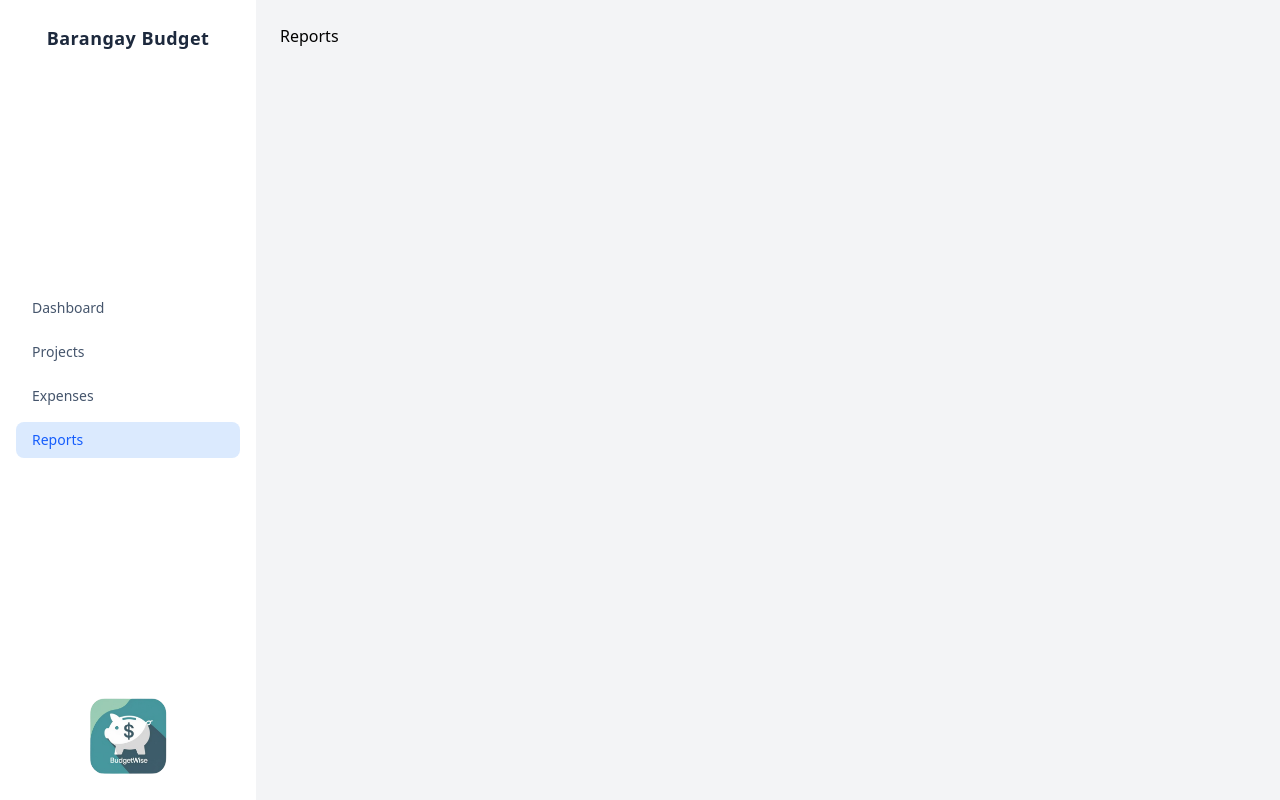
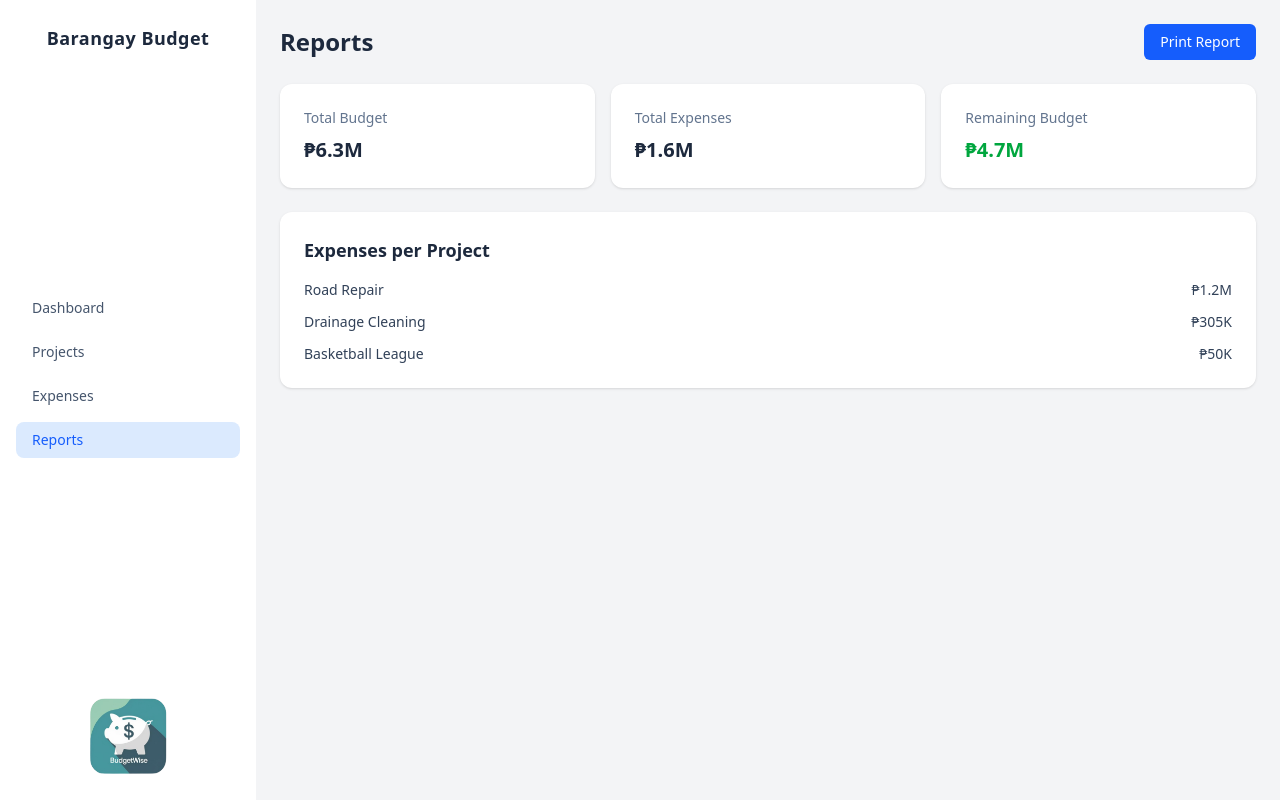
Before and after one commit to akiii22/barangay_budget, a React (Vite) app: page /reports in a window 1280 px wide. Built offline with nearby package versions, Linux system fonts and the light colour scheme.

Commit message:
Implement  budget vs expenses logic and reports page overvie

```diff
--- a/src/components/table/ProjectTable.tsx
+++ b/src/components/table/ProjectTable.tsx
@@ -1,13 +1,15 @@
 import { useState } from "react";
 import type { Projects } from "../../types/Projects";
+import type { Expense } from "../../types/Expense";
 import { formatCurrency } from "../../utils/formatCurrency";
 import StatusBadge from "./Statusbadge";
 import { IoCloseCircle } from "react-icons/io5";
 type Props = {
   projects: Projects[];
+  expenses: Expense[];
 };
 
-const ProjectTable = ({ projects }: Props) => {
+const ProjectTable = ({ projects, expenses }: Props) => {
   const [selectedProjects, setSelectedProjects] = useState<Projects | null>(
     null,
   );
@@ -23,6 +25,12 @@ const ProjectTable = ({ projects }: Props) => {
               Budget
             </th>
             <th className="px-6 py-3 text-sm font-semibold text-slate-600 text-center">
+              Expenses
+            </th>
+            <th className="px-6 py-3 text-sm font-semibold text-slate-600 text-center">
+              Remaining
+            </th>
+            <th className="px-6 py-3 text-sm font-semibold text-slate-600 text-center">
               Status
             </th>
             <th className="px-6 py-3 text-sm font-semibold text-slate-600 text-center">
@@ -32,7 +40,16 @@ const ProjectTable = ({ projects }: Props) => {
         </thead>
 
         <tbody className="divide-y">
-          {projects.map((project) => (
+          {projects.map((project) => {
+            const projectExpenses = expenses.filter(
+              (exp) => exp.projectId === project.id,
+            );
+            const totalExpenses = projectExpenses.reduce(
+              (sum, exp) => (sum += exp.amount),
+              0,
+            );
+            const remaining = project.budget - totalExpenses;
+            return (
               <tr key={project.id} className="hover:bg-gray-50 transition">
                 <td className="px-6 py-4 text-sm text-slate-700">
                   {project.name}
@@ -40,6 +57,14 @@ const ProjectTable = ({ projects }: Props) => {
 
                 <td className="px-6 py-4 text-sm text-center font-medium text-slate-800">
                   {formatCurrency(project.budget)}
+                </td>
+                <td className="px-6 py-4 text-sm text-center font-medium text-slate-800">
+                  {formatCurrency(totalExpenses)}
+                </td>
+                <td
+                  className={`px-6 py-4 text-sm text-center font-medium  ${remaining <= 0 ? "text-red-500" : "text-green-500"}`}
+                >
+                  {formatCurrency(remaining)}
                 </td>
 
                 <td className="px-6 py-4 text-center">
@@ -59,7 +84,8 @@ const ProjectTable = ({ projects }: Props) => {
                   </button>
                 </td>
               </tr>
-          ))}
+            );
+          })}
         </tbody>
       </table>
       {selectedProjects && (
--- a/src/data/expenses.ts
+++ b/src/data/expenses.ts
@@ -57,4 +57,20 @@ export const expenses: Expense[] = [
     amount: 60000,
     date: "2025-02-09",
   },
+
+  {
+    id: 9,
+    projectId: 3,
+    description: "Purchase of cement for floor repair",
+    amount: 30000,
+    date: "2025-01-09",
+  },
+
+  {
+    id: 10,
+    projectId: 3,
+    description: "Purchase of paint",
+    amount: 20000,
+    date: "2025-03-09",
+  },
 ];
--- a/src/pages/Projects.tsx
+++ b/src/pages/Projects.tsx
@@ -1,11 +1,12 @@
 import ProjectTable from "../components/table/ProjectTable";
 import { projects } from "../data/projects";
+import { expenses } from "../data/expenses";
 const Projects = () => {
   return (
     <div>
       <h1 className="text-2xl font-bold text-slate-800 mb-6">Projects</h1>
 
-      <ProjectTable projects={projects} />
+      <ProjectTable projects={projects} expenses={expenses} />
     </div>
   );
 };
--- a/src/pages/Reports.tsx
+++ b/src/pages/Reports.tsx
@@ -1,4 +1,80 @@
+import { projects } from "../data/projects";
+import { expenses } from "../data/expenses";
+import { formatCurrency } from "../utils/formatCurrency";
+
 const Reports = () => {
-  return <div>Reports</div>;
+  const totalBudget = projects.reduce((sum, total) => (sum += total.budget), 0);
+  const totalExpenses = expenses.reduce(
+    (sum, total) => (sum += total.amount),
+    0,
+  );
+  const remaining = totalBudget - totalExpenses;
+
+  return (
+    <div>
+      <div className="flex justify-between items-center mb-6">
+        <h1 className="text-2xl font-bold text-slate-800">Reports</h1>
+
+        <button
+          onClick={() => window.print()}
+          className="px-4 py-2 bg-blue-600 text-white rounded-md hover:bg-blue-500 text-sm cursor-pointer"
+        >
+          Print Report
+        </button>
+      </div>
+
+      <div className="grid grid-cols-3 gap-4">
+        <div className="bg-white p-6 rounded-xl shadow-sm">
+          <p className="text-sm text-slate-500">Total Budget</p>
+          <h2 className="text-xl font-bold text-slate-800 mt-2">
+            {formatCurrency(totalBudget)}
+          </h2>
+        </div>
+
+        <div className="bg-white p-6 rounded-xl shadow-sm">
+          <p className="text-sm text-slate-500">Total Expenses</p>
+          <h2 className="text-xl font-bold text-slate-800 mt-2">
+            {formatCurrency(totalExpenses)}
+          </h2>
+        </div>
+
+        <div className="bg-white p-6 rounded-xl shadow-sm">
+          <p className="text-sm text-slate-500">Remaining Budget</p>
+          <h2
+            className={`text-xl font-bold mt-2 ${
+              remaining < 0 ? "text-red-500" : "text-green-600"
+            }`}
+          >
+            {formatCurrency(remaining)}
+          </h2>
+        </div>
+      </div>
+
+      <div className="bg-white p-6 rounded-xl shadow-sm mt-6">
+        <h2 className="text-lg font-semibold text-slate-800 mb-4">
+          Expenses per Project
+        </h2>
+
+        <div className="space-y-3">
+          {projects.map((project) => {
+            const total = expenses
+              .filter((exp) => exp.projectId === project.id)
+              .reduce((acc, curr) => (acc += curr.amount), 0);
+
+            return (
+              <div
+                key={project.id}
+                className="flex justify-between text-sm text-slate-700"
+              >
+                <span>{project.name}</span>
+                <span className="font-medium">{formatCurrency(total)}</span>
+              </div>
+            );
+          })}
+        </div>
+      </div>
+    </div>
+  );
 };
+
 export default Reports;
```
Lines whose indentation alone changed are shown as unchanged.
